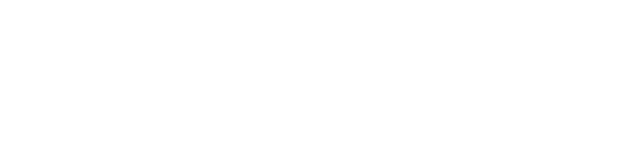
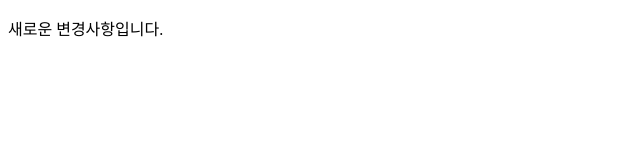
Before and after one commit to YSH9812/GitinitTest, a plain HTML site: page index.html in a window 1280 px wide. Shown: the whole page, without its empty margins (0-640 px from the left). Drawn offline with Linux system fonts and the light colour scheme.

Commit message:
새로운기능추가

```diff
--- a/index.html
+++ b/index.html
@@ -5,5 +5,7 @@
     <meta name="viewport" content="width=device-width, initial-scale=1.0" />
     <title>메인은 그대로진행!</title>
   </head>
-  <body></body>
+  <body>
+    <p>새로운 변경사항입니다.</p>
+  </body>
 </html>
```
